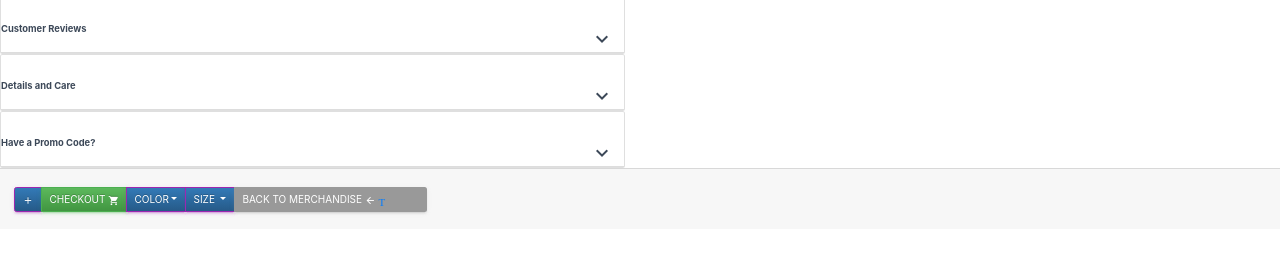
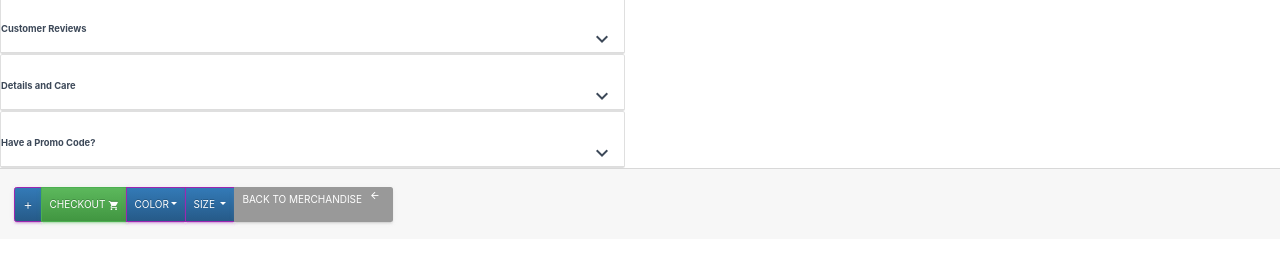
Before and after one commit to Francescap10/luke-james-final-website, a website with bundled scripts: page product-page-popup.html in a window 1280 px wide. Shown: the part 304-568 px from the top of the page. Built offline with nearby package versions, Linux system fonts and the light colour scheme.

Commit message:
make changes

```diff
--- a/product-page-popup.html
+++ b/product-page-popup.html
@@ -226,9 +226,10 @@
                   </div>
                   <button type="button" class="btn btn danger">Back to Merchandise
                     <i class="material-icons">arrow_back
-                  <a class="merchandise-link" href="merchandise.html">Tour
-                </i>
-              </a>
+                      <a class="nav-link" href="merchandise.html">
+                    </i>
+                  </a>
+                </button>
                 </div>
                 </div>
                 </div>
```
